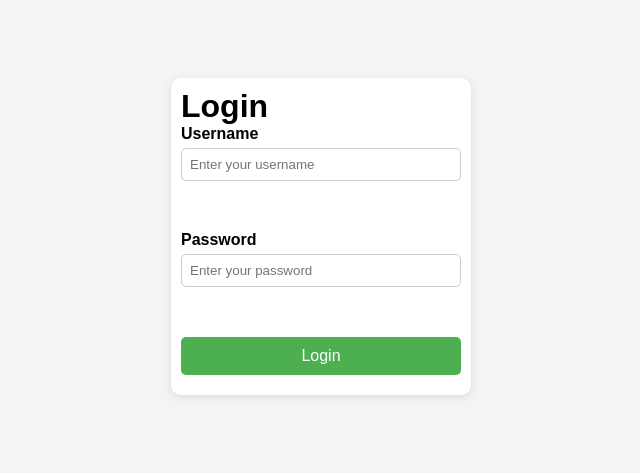
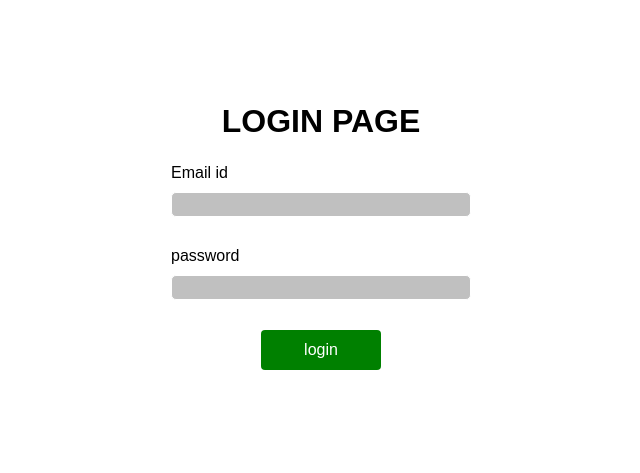
Before and after one commit to gowthambangaru/EAD-1, a plain HTML site: page index.html in a window 1280 px wide. Shown: the part 164-637 px from the top of the page, without its empty margins (319-959 px from the left). Drawn offline with Linux system fonts and the light colour scheme.

Commit message:
Update index.html

```diff
--- a/index.html
+++ b/index.html
@@ -3,25 +3,81 @@
 <head>
     <meta charset="UTF-8">
     <meta name="viewport" content="width=device-width, initial-scale=1.0">
-    <title>Login Page</title>
-    <link rel="stylesheet" href="styles.css">
+    <title>login page </title>
+    <style>
+        *{
+            margin: 0;
+            padding: 0;
+            box-sizing: border-box;
+        }
+        body{
+            min-height: 100vh;
+            background: white;
+            display: flex;
+            font-family: sans-serif;
+        }
+        .container{
+            margin: auto;
+            width: 500px;
+            max-width: 90%;
+        }
+        .container form{
+            width: 100%;
+            height: 100%;
+            padding: 100px;
+            background: white;
+            border-radius: 4px;
+            box-sizing: 0 8px 16px rgba(0,0,0,.3);
+        }
+        .container form h1{
+            text-align: center;
+            margin-bottom: 24px;
+            color: black;
+        }
+        .container form .form-control{
+            width: 100%;
+            height: 25px;
+            background: silver;
+            border-radius: 5px;
+            border: 1px solid white;
+            margin: 10px 10px 30px 0px;
+            padding: 0px 30px;
+        }
+        .container form .bin{
+            margin-left: 50%;
+            transform: translateX(-50%);
+            width: 120px;
+            height: 40px;
+            border: none;
+            outline: none;
+            background: green;
+            cursor: pointer;
+            font-size:16px;
+            color: white;
+            border-radius: 4px;
+            transition: .3s;
+            text-align: center;
+        }
+        .container form .bin:hover{
+            opacity: .7;
+        }
+    </style>
 </head>
 <body>
-    <div class="login-container">
-        <h1>Login</h1>
-        <form id="loginForm" onsubmit="return validateForm()">
-            <div class="input-group">
-                <label for="username">Username</label>
-                <input type="text" id="username" name="username" placeholder="Enter your username">
+    <div class="container">
+        <form action="">
+            <h1>LOGIN PAGE</h1>
+            <div class ="form-group">
+                <label for="">Email id</label>
+                <input type="text" class="form-control" required>
             </div>
-            <div class="input-group">
-                <label for="password">Password</label>
-                <input type="password" id="password" name="password" placeholder="Enter your password">
+            <div class="form-group">
+                <label for="">password</label>
+                <input type="password" class="form-control" required>
             </div>
-            <button type="submit">Login</button>
-            <p id="errorMessage"></p>
+            <input type="submit" class="bin" value="login">
         </form>
+
     </div>
-    <script src="scripts.js"></script>
 </body>
 </html>
```
